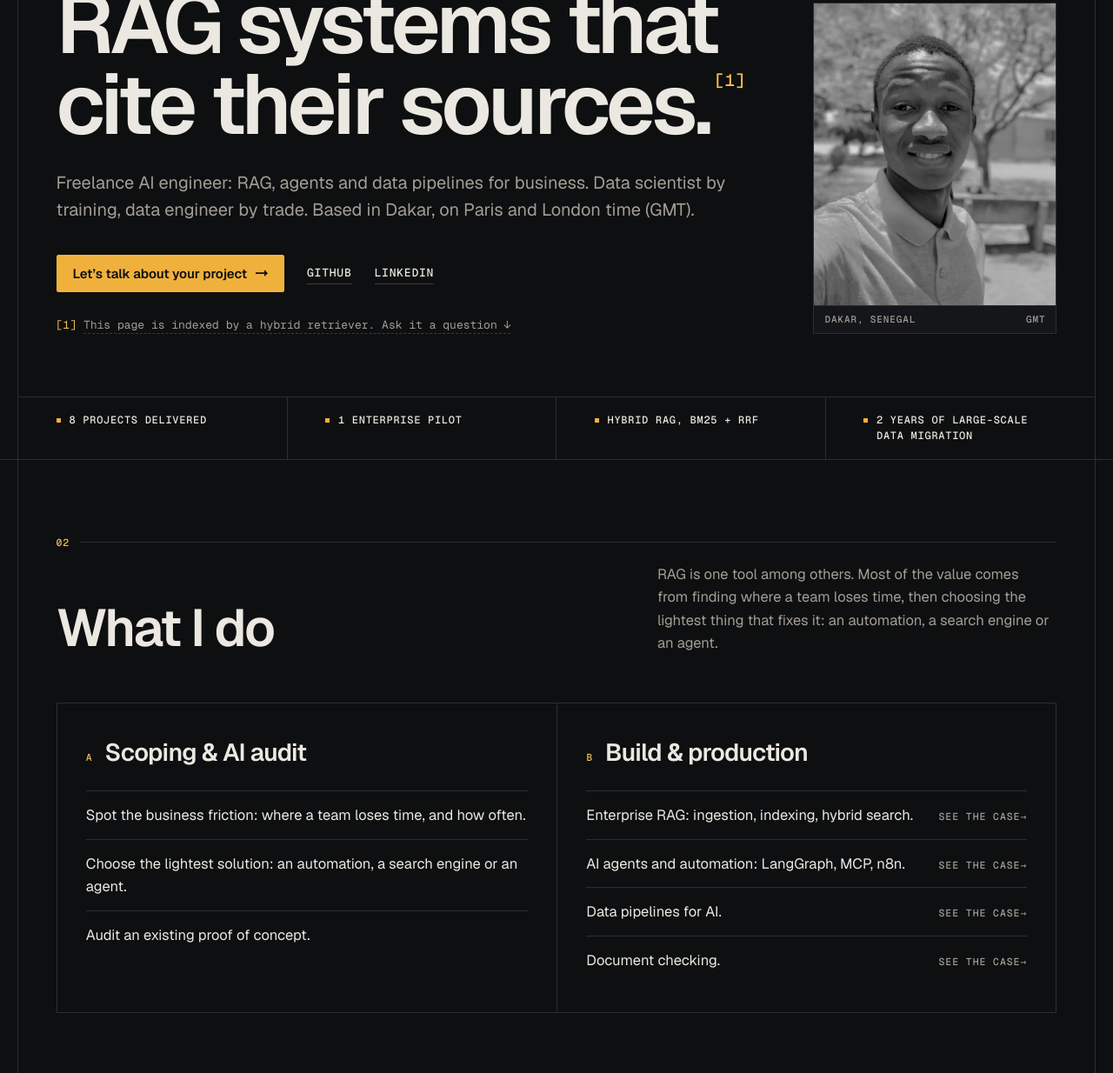
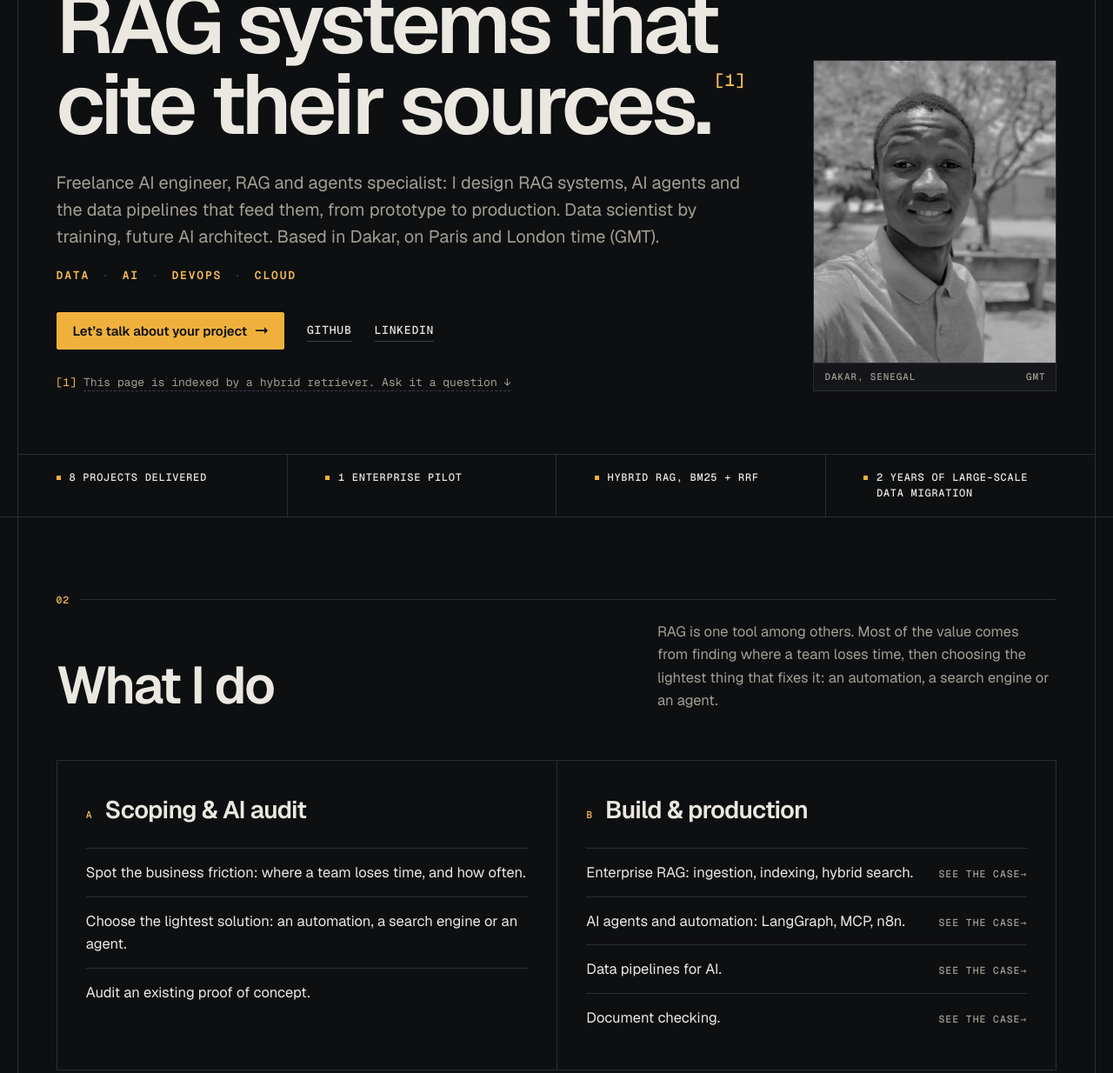
Before and after one commit to rooniweb/portfolio, an Astro site: page / in a window 1280 px wide. Shown: the part 220-1454 px from the top of the page at 87% size. Built offline with nearby package versions, Linux system fonts and the light colour scheme; Astro itself is replaced by a stand-in of ours; no server answers.

Commit message:
En-tête : expert RAG et agents, architecte IA en devenir, domaines Data · IA · DevOps · Cloud ; stack organisée par domaine + tendances suivies
Co-Authored-By: Claude Opus 5.5 <noreply@anthropic.com>
Claude-Session: https://claude.ai/code/session_01NFdenVTU57reMaTEAao4Hm

```diff
--- a/src/components/Site.astro
+++ b/src/components/Site.astro
@@ -39,6 +39,9 @@ const external = (url: string) => url.startsWith('http');
           <div class="hero-main">
             <h1 id="hero-title"><span set:html={t(ui.heroTitle)} /><sup><a href="#ask" aria-label={ui.footnoteLabel[lang]}>[1]</a></sup></h1>
             <p class="lead" set:html={t(ui.heroLead)} />
+            <ul class="domains" aria-label={ui.domainsLabel[lang]}>
+              {ui.domains[lang].map((d) => <li>{d}</li>)}
+            </ul>
             <p class="ctas">
               <a class="btn" href={mail} set:html={t(ui.cta)} />
               <a class="plain" href={person.github} rel="noopener">GitHub</a>
@@ -291,30 +294,22 @@ const external = (url: string) => url.startsWith('http');
         </header>
         <div class="marquee" aria-hidden="true">
           <div class="marquee-track">
-            {[0, 1].map(() => <ul>{stack.mastered.map((s) => <li>{itemText(s, lang)}</li>)}</ul>)}
+            {[0, 1].map(() => <ul>{stack.groups.flatMap((g) => g.items).map((s) => <li>{itemText(s, lang)}</li>)}</ul>)}
           </div>
         </div>
-        <div class="stack-grid">
-          <div class="stack-col">
-            <h3 set:html={t(ui.mastered)} />
-            <ul class="skills" data-chunk="stack#1">
-              {stack.mastered.map((s) => <li>{itemText(s, lang)}</li>)}
-            </ul>
-            <h3 class="sub" set:html={t(ui.dataBi)} />
-            <ul class="skills" data-chunk="stack#2">
-              {stack.dataBi.map((s) => <li>{itemText(s, lang)}</li>)}
-            </ul>
-          </div>
-          <div class="stack-col">
-            <h3><span set:html={t(ui.learning)} /><span class="as-of" set:html={t(stack.asOf)} /></h3>
-            <ul class="learning">
-              {stack.learning.map((s, i) => (
-                <li data-chunk={`learning#${i + 1}`}>
-                  <strong set:html={t(s.name)} />
-                  <p set:html={t(s.state)} />
-                  {s.link && <a href={s.link.internal ? href(lang, s.link.url) : s.link.url} target={s.link.internal ? undefined : '_blank'} rel="noopener" set:html={t(s.link.label)} />}
-                </li>
-              ))}
+        <div class="stack-grid domains-grid">
+          {stack.groups.map((g) => (
+            <div class="stack-col">
+              <h3 set:html={t(g.title)} />
+              <ul class="skills" data-chunk={`stack#${g.id}`}>
+                {g.items.map((s) => <li>{itemText(s, lang)}</li>)}
+              </ul>
+            </div>
+          ))}
+          <div class="stack-col trends">
+            <h3 set:html={t(ui.trendsTitle)} />
+            <ul class="skills" data-chunk="stack#trends">
+              {stack.trends.map((s) => <li>{itemText(s, lang)}</li>)}
             </ul>
           </div>
         </div>
--- a/src/data/content.ts
+++ b/src/data/content.ts
@@ -39,9 +39,11 @@ export const ui = {
     fr: 'Des systèmes RAG qui citent leurs sources.',
   },
   heroLead: {
-    en: 'Freelance AI engineer: RAG, agents and data pipelines for business. Data scientist by training, data engineer by trade. Based in Dakar, on Paris and London time (GMT).',
-    fr: 'Ingénieur IA freelance : RAG, agents et pipelines de données pour l’entreprise. Data scientist de formation, data engineer de métier. Basé à Dakar, à l’heure de Paris et Londres (GMT).',
+    en: 'Freelance AI engineer, RAG and agents specialist: I design RAG systems, AI agents and the data pipelines that feed them, from prototype to production. Data scientist by training, future AI architect. Based in Dakar, on Paris and London time (GMT).',
+    fr: 'Ingénieur IA freelance, expert RAG et agents : je conçois des systèmes RAG, des agents IA et les pipelines de données qui les alimentent, du prototype à la production. Data scientist de formation, architecte IA en devenir. Basé à Dakar, à l’heure de Paris et Londres (GMT).',
   },
+  domains: { en: ['Data', 'AI', 'DevOps', 'Cloud'], fr: ['Data', 'IA', 'DevOps', 'Cloud'] },
+  domainsLabel: { en: 'Areas of expertise', fr: 'Domaines d’expertise' },
   available: { en: 'Available for remote missions', fr: 'Disponible pour des missions en remote' },
   cta: { en: 'Let’s talk about your project', fr: 'Discutons de votre projet' },
   footnote: {
@@ -138,12 +140,10 @@ export const ui = {
   // 06 · Stack
   stackTitle: { en: 'Stack', fr: 'Stack' },
   stackLead: {
-    en: 'Two levels, and no long list. A skill moves from “in progress” to “mastered” as soon as a published project proves it.',
-    fr: 'Deux niveaux, sans liste à rallonge. Une compétence passe de « en cours » à « maîtrisé » dès qu’un projet publié la prouve.',
+    en: 'Organised by area, along the chain I deliver: reliable data, AI and GenAI on top of it, then automated deployment to the cloud.',
+    fr: 'Organisée par domaine, dans l’ordre de la chaîne que je livre : des données fiables, l’IA et la GenAI par-dessus, puis le déploiement automatisé dans le cloud.',
   },
-  mastered: { en: 'Mastered', fr: 'Maîtrisé' },
-  learning: { en: 'In progress', fr: 'En cours d’acquisition' },
-  dataBi: { en: 'Data & BI', fr: 'Data & BI' },
+  trendsTitle: { en: 'Trends I follow', fr: 'Tendances que je suis' },
 
   // 07 · Contact
   contactTitle: { en: 'Let’s talk about your project.', fr: 'Discutons de votre projet.' },
@@ -767,47 +767,62 @@ export const path: { when: L | string; title: L; org?: L; text: L; role?: string
 export type Item2 = string | L;
 export const itemText = (i: Item2, lang: 'en' | 'fr') => (typeof i === 'string' ? i : i[lang]);
 
-export const stack = {
-  mastered: [
-    'Python', 'FastAPI', 'LangChain', 'LangGraph', 'MCP / FastMCP', 'Qdrant', 'ChromaDB',
-    { en: 'Hybrid search (BM25 + RRF)', fr: 'Recherche hybride (BM25 + RRF)' },
-    'Ollama', 'OpenAI', 'Docling', 'n8n', 'Phoenix', 'SQL (Oracle, MySQL)', 'Talend', 'pandas',
-  ] as Item2[],
-  dataBi: ['Power BI', 'Tableau', 'LightGBM'] as Item2[],
-  // Skills being acquired. Move one to `mastered` only once a published project proves it.
-  asOf: { en: 'Status in November 2026', fr: 'État en novembre 2026' } as L,
-  learning: [
+export type StackGroup = { id: string; title: L; items: Item2[]; keywords: string };
+export const stack: { groups: StackGroup[]; trends: Item2[] } = {
+  groups: [
     {
-      name: { en: 'Docker & CI/CD', fr: 'Docker & CI/CD' },
-      state: {
-        en: 'A first GitHub Actions workflow runs on this site’s repository. Dockerfile and CI are written for DocuCheck, not yet run.',
-        fr: 'Un premier workflow GitHub Actions tourne sur le dépôt de ce site. Dockerfile et CI sont écrits pour DocuCheck, pas encore exécutés.',
-      },
-      link: { label: { en: 'Workflow runs of this site', fr: 'Exécutions du workflow de ce site' }, url: 'https://github.com/rooniweb/portfolio/actions' },
+      id: 'data',
+      title: { en: 'Data', fr: 'Data' },
+      items: [
+        'Python', 'SQL', 'Oracle', 'MySQL', 'PostgreSQL', 'pandas',
+        { en: 'ETL pipelines (Talend)', fr: 'Pipelines ETL (Talend)' },
+        { en: 'Large-scale data migration', fr: 'Migration de données à grande échelle' },
+        { en: 'Data quality & reconciliation', fr: 'Qualité et réconciliation des données' },
+        'Airflow', 'Snowflake', 'Power BI', 'Tableau', 'LightGBM',
+      ],
+      keywords: 'data engineering etl sql database migration quality bi machine learning',
     },
     {
-      name: { en: 'LLM evaluation', fr: 'Évaluation LLM' },
-      state: {
-        en: 'Evaluation on execution results is in place on Sogolon (30 reference questions). For RAG, a reference question set and an LLM-as-a-judge come next.',
-        fr: 'Une évaluation sur résultats d’exécution est en place sur Sogolon (30 questions de référence). Pour le RAG, un jeu de questions de référence et un LLM-as-a-judge sont le chantier suivant.',
-      },
-      link: { label: { en: 'Sogolon, how it is evaluated', fr: 'Sogolon, comment elle est évaluée' }, url: '/projects/sogolon/', internal: true },
+      id: 'ai',
+      title: { en: 'AI & GenAI', fr: 'IA & GenAI' },
+      items: [
+        { en: 'RAG (hybrid search BM25 + RRF)', fr: 'RAG (recherche hybride BM25 + RRF)' },
+        { en: 'AI agents (ReAct, LangGraph)', fr: 'Agents IA (ReAct, LangGraph)' },
+        'AI agent harness', 'MCP / FastMCP', 'LangChain', 'CrewAI', 'OpenAI', 'Ollama',
+        { en: 'Embeddings, Qdrant, ChromaDB', fr: 'Embeddings, Qdrant, ChromaDB' },
+        'Docling', 'NL-to-SQL',
+        { en: 'LLM evaluation', fr: 'Évaluation LLM' },
+        { en: 'LLM guardrails', fr: 'Garde-fous LLM' },
+        { en: 'Tracing (Phoenix)', fr: 'Traçabilité (Phoenix)' },
+        'FastAPI', 'n8n',
+      ],
+      keywords: 'ai genai llm rag agents retrieval embeddings vector mcp langgraph evaluation',
     },
     {
-      name: { en: 'PostgreSQL / pgvector', fr: 'PostgreSQL / pgvector' },
-      state: {
-        en: 'Planned on Migroo. Nothing published yet.',
-        fr: 'Prévu sur Migroo. Rien de publié pour l’instant.',
-      },
+      id: 'devops',
+      title: { en: 'DevOps', fr: 'DevOps' },
+      items: ['Git', 'GitHub Actions', 'GitLab CI', 'CI/CD', 'Docker', 'Kubernetes', 'Terraform', 'pytest'],
+      keywords: 'devops ci cd pipeline docker kubernetes terraform infrastructure as code tests llmops',
     },
     {
-      name: { en: 'Cloud deployment', fr: 'Déploiement cloud' },
-      state: {
-        en: 'Planned: putting a demo online. Nothing published yet.',
-        fr: 'Prévu : la mise en ligne d’une démo. Rien de publié pour l’instant.',
-      },
+      id: 'cloud',
+      title: { en: 'Cloud', fr: 'Cloud' },
+      items: [
+        { en: 'Google Cloud (GKE, Artifact Registry)', fr: 'Google Cloud (GKE, Artifact Registry)' },
+        'AWS', 'Vercel',
+        { en: 'Managed PostgreSQL (Neon)', fr: 'PostgreSQL managé (Neon)' },
+      ],
+      keywords: 'cloud gcp google aws vercel deployment managed database',
     },
-  ] as { name: L; state: L; link?: { label: L; url: string; internal?: boolean } }[],
+  ],
+  // Followed closely, not presented as delivered work.
+  trends: [
+    { en: 'Agentic AI', fr: 'IA agentique' },
+    { en: 'LLM fine-tuning (LoRA)', fr: 'Fine-tuning de LLM (LoRA)' },
+    'LLMOps',
+    { en: 'Agentic RAG', fr: 'RAG agentique' },
+    { en: 'Context engineering', fr: 'Ingénierie du contexte' },
+  ],
 };
 
 // ---------- Retrieval corpus ----------
@@ -884,21 +899,12 @@ export function buildCorpus(): Chunk[] {
     });
   });
 
-  const mastered = { en: `${ui.mastered.en}: ${list(stack.mastered, 'en')}.`, fr: `${ui.mastered.fr} : ${list(stack.mastered, 'fr')}.` };
-  out.push({ id: 'stack#1', path: { en: `Stack › ${ui.mastered.en}`, fr: `Stack › ${ui.mastered.fr}` }, anchor: 'stack', text: mastered, parent: mastered, keywords: list(stack.mastered, 'en') });
-  const bi = { en: `${ui.dataBi.en}: ${list(stack.dataBi, 'en')}.`, fr: `${ui.dataBi.fr} : ${list(stack.dataBi, 'fr')}.` };
-  out.push({ id: 'stack#2', path: { en: `Stack › ${ui.dataBi.en}`, fr: `Stack › ${ui.dataBi.fr}` }, anchor: 'stack', text: bi, parent: bi, keywords: 'bi business intelligence dashboard reporting machine learning ' + list(stack.dataBi, 'en') });
-  stack.learning.forEach((s, i) => {
-    const text = { en: `${ui.learning.en}: ${s.name.en}. ${s.state.en}`, fr: `${ui.learning.fr} : ${s.name.fr}. ${s.state.fr}` };
-    out.push({
-      id: `learning#${i + 1}`,
-      path: { en: `Stack › ${ui.learning.en} › ${s.name.en}`, fr: `Stack › ${ui.learning.fr} › ${s.name.fr}` },
-      anchor: 'stack',
-      text,
-      parent: text,
-      keywords: 'learning in progress roadmap ' + s.name.en,
-    });
+  stack.groups.forEach((g) => {
+    const text = { en: `${g.title.en}: ${list(g.items, 'en')}.`, fr: `${g.title.fr} : ${list(g.items, 'fr')}.` };
+    out.push({ id: `stack#${g.id}`, path: { en: `Stack › ${g.title.en}`, fr: `Stack › ${g.title.fr}` }, anchor: 'stack', text, parent: text, keywords: g.keywords + ' ' + list(g.items, 'en') });
   });
+  const trends = { en: `${ui.trendsTitle.en}: ${list(stack.trends, 'en')}.`, fr: `${ui.trendsTitle.fr} : ${list(stack.trends, 'fr')}.` };
+  out.push({ id: 'stack#trends', path: { en: `Stack › ${ui.trendsTitle.en}`, fr: `Stack › ${ui.trendsTitle.fr}` }, anchor: 'stack', text: trends, parent: trends, keywords: 'trends watch agentic fine-tuning llmops ' + list(stack.trends, 'en') });
 
   const profile = {
     en: `Freelance AI engineer based in Dakar, Senegal, available for remote missions. Time zone: GMT. Languages: ${ui.languages.en}.`,
--- a/src/styles/global.css
+++ b/src/styles/global.css
@@ -214,7 +214,7 @@ html { scrollbar-color: var(--line-2) var(--bg); scrollbar-width: thin; }
 
 /* Hero entrance, once on load. */
 @media (prefers-reduced-motion: no-preference) {
-  .js .hero h1, .js .hero .lead, .js .hero .ctas, .js .hero .fn, .js .portrait, .js .facts li { animation: enter 0.9s var(--ease-out) both; }
+  .js .hero h1, .js .hero .lead, .js .hero .domains, .js .hero .ctas, .js .hero .fn, .js .portrait, .js .facts li { animation: enter 0.9s var(--ease-out) both; }
   .js .hero .lead { animation-delay: 0.08s; }
   .js .hero .ctas { animation-delay: 0.16s; }
   .js .hero .fn { animation-delay: 0.22s; }
@@ -462,7 +462,14 @@ details pre { white-space: pre-wrap; font: 400 12.5px/1.6 var(--mono); color: va
 .learning strong::before { content: ''; width: 6px; height: 6px; border-radius: 50%; border: 1px dashed var(--accent); }
 .learning p { margin: 0; color: var(--muted); font-size: 14.5px; }
 .learning a { font: 500 11.5px/1.3 var(--mono); letter-spacing: 0.06em; text-transform: uppercase; margin-top: 4px; width: fit-content; }
-@media (max-width: 860px) { .stack-grid { grid-template-columns: 1fr; } .stack-col + .stack-col { border-left: 0; border-top: 1px solid var(--line); } }
+.domains-grid .stack-col + .stack-col { border-left: 0; }
+.domains-grid .stack-col:nth-child(even) { border-left: 1px solid var(--line); }
+.domains-grid .stack-col:nth-child(n + 3) { border-top: 1px solid var(--line); }
+.domains-grid .trends { grid-column: 1 / -1; border-left: 0 !important; }
+.domains { list-style: none; margin: 22px 0 0; padding: 0; display: flex; flex-wrap: wrap; gap: 0; font: 600 13px/1 var(--mono); letter-spacing: 0.14em; text-transform: uppercase; color: var(--accent-text); }
+.domains li { display: flex; align-items: center; }
+.domains li + li::before { content: '·'; margin: 0 14px; color: var(--line-2); }
+@media (max-width: 860px) { .stack-grid { grid-template-columns: 1fr; } .stack-col + .stack-col, .domains-grid .stack-col:nth-child(even) { border-left: 0; border-top: 1px solid var(--line); } }
 
 /* ---------- 07 · Contact ---------- */
 .contact-grid { display: grid; grid-template-columns: minmax(0, 7fr) minmax(0, 5fr); gap: 40px clamp(32px, 6vw, 96px); align-items: end; }
```
